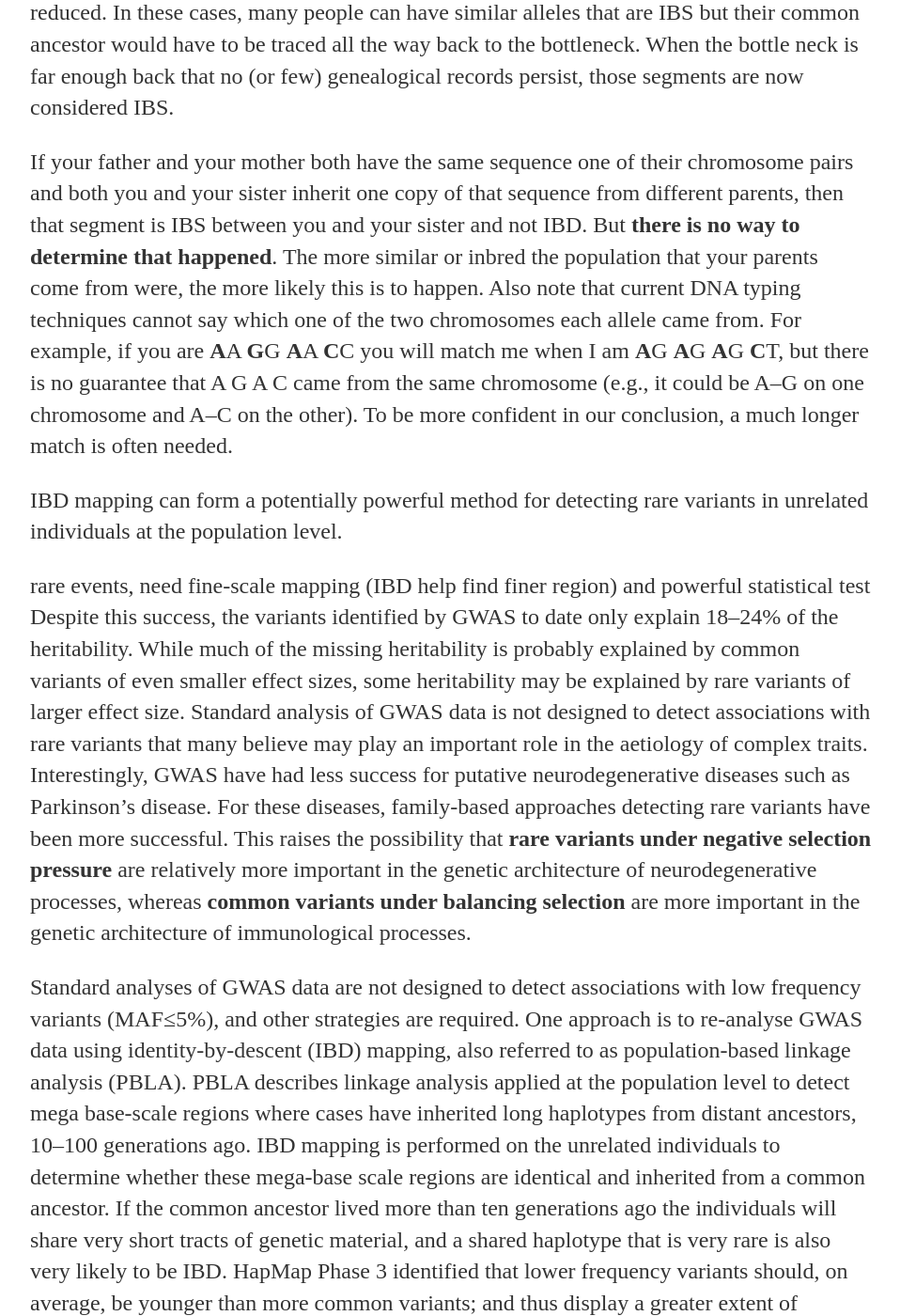
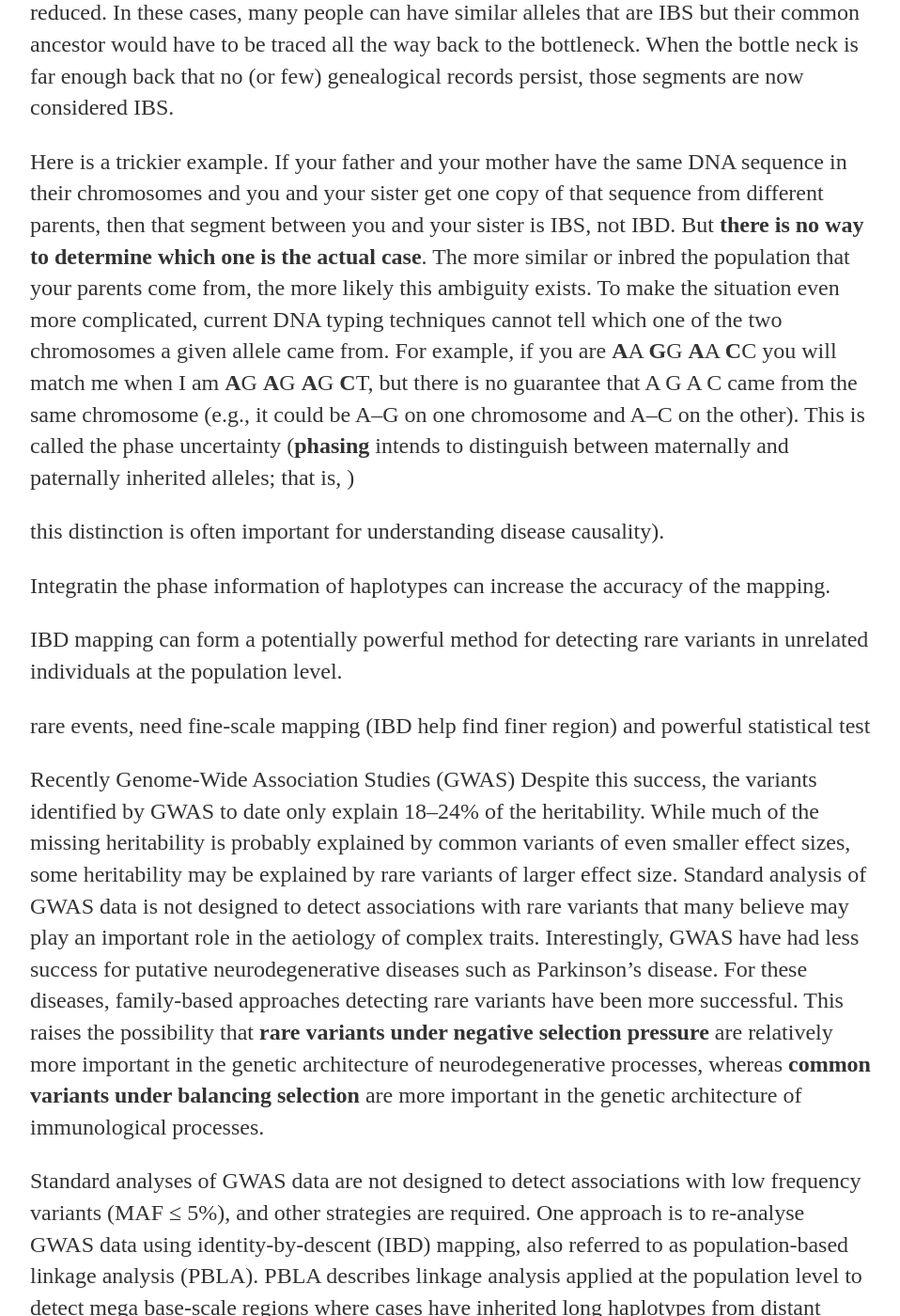
Before and after one commit to lybird300/lybird300.github.io, a Jekyll site: the page built from _posts/2015-04-29-IBDvsIBS.md, in a window 1280 px wide and 1400 px high, scrolled down 997 px. Shown: the whole window at 94% size, without its empty margins (160-1118 px from the left). Built offline with Jekyll 4.4.1, drawn with Linux system fonts in a browser that asks for light colours; some of the changed text lies outside the part shown.

Commit message:
Update 2015-04-29-IBDvsIBS.md

```diff
--- a/_posts/2015-04-29-IBDvsIBS.md
+++ b/_posts/2015-04-29-IBDvsIBS.md
@@ -1,22 +1,28 @@
 ---
 layout: post
-title: "IBD vs IBS and Phasing"
+title: "IBD vs IBS, linkage analysis Phasing"
 date: 2015-04-29
 ---
-The term IBS (Identical by State) refers to the situation that two DNA segments are identical at all possible allele positions, no matter how that matching occurred. The two segments can be IBD (identical by descent, i.e., the matching alleles are inherited from a common ancestor in a genealogical timeframe) or not (if the segment is ubiquitous within a specific population). To understand the latter situation, think about right/left-handedness. Ten percent of the population are left-handed. If you are right-handed and meet another person that is right-handed, does that mean you are relatives? Of course not. You might further argue that IBS segments essentially IBD, because every allele that modern people (Homo sapiens sapiens) got from Lucy’s people (Australopithecus afarensis). True, studies have showb that “unrelated” subjects commonly have long segments of shared haplotypes and most of us are IBD for 1-2% of our genome. It is just that when we talk about IBD, we often restrict ourselves to a genealogical time frame (about 500 to possibly slightly more than 1000 years, or the last 20 generations).
+The term IBS (Identical by State) refers to the situation that two DNA segments are identical at all possible allele positions, no matter how that matching occurred. The two segments can be IBD (identical by descent, i.e., the matching alleles are inherited from a common ancestor in a genealogical timeframe) or not (if the segment is ubiquitous within a specific population). To understand the latter situation, think about right/left-handedness. Ten percent of the population are left-handed. If you are right-handed and meet another person that is right-handed, does that mean you are relatives? Of course not. You might further argue that IBS segments essentially IBD, because every allele that modern people (Homo sapiens sapiens) got from Lucy’s people (Australopithecus afarensis). True, studies have shown that “unrelated” subjects commonly have long segments of shared haplotypes and most of us are IBD for 1-2% of our genome. It is just that when we talk about IBD, we often restrict ourselves to a genealogical time frame (about 500 to possibly slightly more than 1000 years, or the last 20 generations).
 
-There are several ways certain sequences become very common in a population. That sequence could be very old and because it provided a very slight advantage to those that had it, it remained intact for thousands of years. But because the advantage was small enough, those that didn’t have the exact same sequence could also thrive and reproduce but at a slightly lower rate. Another way is when a population goes through an evolutionary bottleneck. This is where the population gets very small for whatever reason — disease, famine, or isolation such as when small group migrates to a new land — and then expands to fill its niche again. When this happens, the assortment of alleles that are available is sharply reduced. In these cases, many people can have similar alleles that are IBS but their common ancestor would have to be traced all the way back to the bottleneck. When the bottle neck is far enough back that no (or few) genealogical records persist, those segments are now considered IBS.
+There are several ways certain sequences become very common in a population. That sequence could be very old and because it provided a very slight advantage to those that had it, it remained intact for thousands of years. But because the advantage was small enough, those that didn’t have the exact same sequence could also thrive and reproduce but at a slightly lower rate. Another way is when a population goes through an evolutionary bottleneck. That is, the population rapidly shrinks for whatever reason — disease, famine, or isolation such as when small group migrates to a new land — and then expands to fill its niche again. When this happens, the assortment of alleles that are available is sharply reduced. In these cases, many people can have similar alleles that are IBS but their common ancestor would have to be traced all the way back to the bottleneck. When the bottle neck is far enough back that no (or few) genealogical records persist, those segments are now considered IBS.
 
-If your father and your mother both have the same sequence one of their chromosome pairs and both you and your sister inherit one copy of that sequence from different parents, then that segment is IBS between you and your sister and not IBD. But <b>there is no way to determine that happened</b>. The more similar or inbred the population that your parents come from were, the more likely this is to happen. Also note that current DNA typing techniques cannot say which one of the two chromosomes each allele came from. For example, if you are <b>A</b>A <b>G</b>G <b>A</b>A <b>C</b>C you will match me when I am <b>A</b>G <b>A</b>G <b>A</b>G <b>C</b>T, but there is no guarantee that A G A C came from the same chromosome (e.g., it could be A--G on one chromosome and A--C on the other). To be more confident in our conclusion, a much longer match is often needed.
+Here is a trickier example. If your father and your mother have the same DNA sequence in their chromosomes and you and your sister get one copy of that sequence from different parents, then that segment between you and your sister is IBS, not IBD. But <b>there is no way to determine which one is the actual case</b>. The more similar or inbred the population that your parents come from, the more likely this ambiguity exists. To make the situation even more complicated, current DNA typing techniques cannot tell which one of the two chromosomes a given allele came from. For example, if you are <b>A</b>A <b>G</b>G <b>A</b>A <b>C</b>C you will match me when I am <b>A</b>G <b>A</b>G <b>A</b>G <b>C</b>T, but there is no guarantee that A G A C came from the same chromosome (e.g., it could be A--G on one chromosome and A--C on the other). This is called the phase uncertainty (<b>phasing</b> intends to distinguish between maternally and paternally inherited alleles; that is, )
+
+ this distinction is often important for understanding disease causality).
+
+Integratin the phase information of haplotypes can increase the accuracy of the mapping.
 
 
 IBD mapping can form a potentially powerful method for detecting rare variants in unrelated individuals at the population level.
 
 
 rare events, need fine-scale mapping (IBD help find finer region) and powerful statistical test
+
+Recently Genome-Wide Association Studies (GWAS)
 Despite this success, the variants identified by GWAS to date only explain 18–24% of the heritability. While much of the missing heritability is probably explained by common variants of even smaller effect sizes, some heritability may be explained by rare variants of larger effect size. Standard analysis of GWAS data is not designed to detect associations with rare variants that many believe may play an important role in the aetiology of complex traits. Interestingly, GWAS have had less success for putative neurodegenerative diseases such as Parkinson's disease. For these diseases, family-based approaches detecting rare variants have been more successful. This raises the possibility that <b>rare variants under negative selection pressure</b> are relatively more important in the genetic architecture of neurodegenerative processes, whereas <b>common variants under balancing selection</b> are more important in the genetic architecture of immunological processes.
 
-Standard analyses of GWAS data are not designed to detect associations with low frequency variants (MAF≤5%), and other strategies are required. One approach is to re-analyse GWAS data using identity-by-descent (IBD) mapping, also referred to as population-based linkage analysis (PBLA). PBLA describes linkage analysis applied at the population level to detect mega base-scale regions where cases have inherited long haplotypes from distant ancestors, 10–100 generations ago. IBD mapping is performed on the unrelated individuals to determine whether these mega-base scale regions are identical and inherited from a common ancestor. If the common ancestor lived more than ten generations ago the individuals will share very short tracts of genetic material, and a shared haplotype that is very rare is also very likely to be IBD. HapMap Phase 3 identified that lower frequency variants should, on average, be younger than more common variants; and thus display a greater extent of haplotype sharing Therefore, if case pairs can be detected with long shared haplotypes (generally one to five megabases) inherited from distant common ancestors, then rare variants influencing disease risk can be localised. Even when whole genome sequencing becomes cheap enough to pursue with substantial sample sizes, IBD mapping may still help reduce the massive multiple testing problem by prioritizing regions.
+Standard analyses of GWAS data are not designed to detect associations with low frequency variants (MAF ≤ 5%), and other strategies are required. One approach is to re-analyse GWAS data using identity-by-descent (IBD) mapping, also referred to as population-based linkage analysis (PBLA). PBLA describes linkage analysis applied at the population level to detect mega base-scale regions where cases have inherited long haplotypes from distant ancestors, 10–100 generations ago. IBD mapping is performed on the unrelated individuals to determine whether these mega-base scale regions are identical and inherited from a common ancestor. If the common ancestor lived more than ten generations ago the individuals will share very short tracts of genetic material, and a shared haplotype that is very rare is also very likely to be IBD. HapMap Phase 3 identified that lower frequency variants should, on average, be younger than more common variants; and thus display a greater extent of haplotype sharing Therefore, if case pairs can be detected with long shared haplotypes (generally one to five megabases) inherited from distant common ancestors, then rare variants influencing disease risk can be localised. Even when whole genome sequencing becomes cheap enough to pursue with substantial sample sizes, IBD mapping may still help reduce the massive multiple testing problem by prioritizing regions.
 
 Several methods of IBD mapping have been published: these include PLINK [24], GERMLINE [27], BEAGLE IBD [28] and BEAGLE fastIBD [29]. The models employed by PLINK and GERMLINE assume SNPs are in linkage equilibrium, and so ‘pruning’ of SNPs [24] is required to avoid false positives due to under-estimates of population haplotype frequencies. However pruning of SNPs in incomplete linkage disequilibrium (LD) discards potentially useful information and reduces power. BEAGLE IBD and fastIBD implement a variable length Hidden Markov Model [30] to account for LD and model haplotype frequencies more accurately. BEAGLE fastIBD runs considerably faster than BEAGLE IBD (of the order of 1000 times faster with large GWAS datasets). This is mainly because 1) it does not formally model IBD status (‘IBD’/’not IBD’) between pairs of individuals using a Hidden Markov Model as in BEAGLE IBD; 2) it stores haplotype frequencies in a data dictionary (as in GERMLINE) which means computational time scales with sample size n like nlog n instead of n^2.
 
@@ -24,12 +30,11 @@
 
 IBD analysis limitations: it is only suited to discover rare variants if all variants act in the same direction in one gene. For example, the identified rare variants in BRCA1 and BRCA2 gene all increase risk of breast cancer [56], and the four rare variants identified in IFIH1 gene all protect against type I diabetes [18]. If some rare variants increase risk while others in the same gene decrease risk then the signal in the region will be attenuated. In addition, we found IBD analysis is very sensitive to genotyping error, resulting in reducing signal strength. The linkage signal detected depends on a lot of markers or long haplotypes, containing up to hundreds of SNPs, a single error occurring in reading a single marker significantly reduces the signal. In our data, samples came from different GWAS using different genotyping chips in different locations, which at least in part, may decrease the potential signal strength from our study. Furthermore, resequencing would be complicated by gene duplication and repeat regions, since the linkage region detected in this study had many gene duplicates, thus replication in other independent dataset is needed.
 
-The technique known as association mapping differs from traditional pedigree studies in that marker-disease associations
-are sought in populations of unrelated individuals. To explain the idea behind this approach, imagine that a disease causing mutation has just occurred in a population. The chromosome on which this mutation occurred contains specific alleles in neighboring polymorphic loci. At first, the mutation will only be observed in conjuction with these alleles, so the association with these alleles will be high. Through time these associations will dissipate because of recombination, but the closest loci will experience the fewest recombinations and hence retain the highest levels of LD. Thus, by looking for significant correlations between disease state and alleles, we can hope to identify the region in which the disease causing genetic mutation lies.
+The technique known as association mapping differs from traditional pedigree studies in that marker-disease associations are sought in populations of unrelated individuals. To explain the idea behind this approach, imagine that a disease causing mutation has just occurred in a population. The chromosome on which this mutation occurred contains specific alleles in neighboring polymorphic loci. At first, the mutation will only be observed in conjuction with these alleles, so the association with these alleles will be high. Through time these associations will dissipate because of recombination, but the closest loci will experience the fewest recombinations and hence retain the highest levels of LD. Thus, by looking for significant correlations between disease state and alleles, we can hope to identify the region in which the disease causing genetic mutation lies.
 
-The following figure summarizes the differences between IBD and IBS talked about in this post. Geneticists use two basic approaches: linkage analysis, which can be also described as identity by descent, and association analysis, which can be described identity by state. Linkage analysis looks to see if the same chromosome is inherited by the descendants of an individual that have the same trait. Association analysis looks to see if the specific gene variations are more common among people with a certain trait. If these people are more likely to have a G than an A nucleotide at a specific DNA position, the G nucleotide is said to be associated with being affected. Linkage analysis allows for crude localization. Association analysis allows for fine localization.  Historically most genetic studies and use linkage analysis because it wasn’t practical to study the entire genome. Association analysis has focused on genes that can reasonably be expected to play a role in the trait of interest.
+The following figure summarizes the differences between IBD and IBS. Geneticists use two basic approaches: linkage analysis, which can be also described as identity by descent, and association analysis, which can be described identity by state. Linkage analysis looks to see if the same chromosome is inherited by the descendants of an individual that have the same trait. Association analysis looks to see if the specific gene variations are more common among people with a certain trait. If these people are more likely to have a G than an A nucleotide at a specific DNA position, the G nucleotide is said to be associated with being affected. Linkage analysis allows for crude localization. Association analysis allows for fine localization.  Historically most genetic studies and use linkage analysis because it wasn’t practical to study the entire genome. Association analysis has focused on genes that can reasonably be expected to play a role in the trait of interest.
 
-A key point is that  use different  types of genetic information. When typing for genetic markers it is often not possible to determine which of the two possible chromosomes a given allele belongs to. This is called the phase uncertainty. Integrating out the phase information of haplotypes can increase the accuracy of the mapping.
+A key point is that  use different  types of genetic information.
 
 <img alt="IBDvsIBS" src="https://cloud.githubusercontent.com/assets/5496192/7396806/1c8a22a4-ee72-11e4-8873-97a6e407f2bd.png" />
 
```
